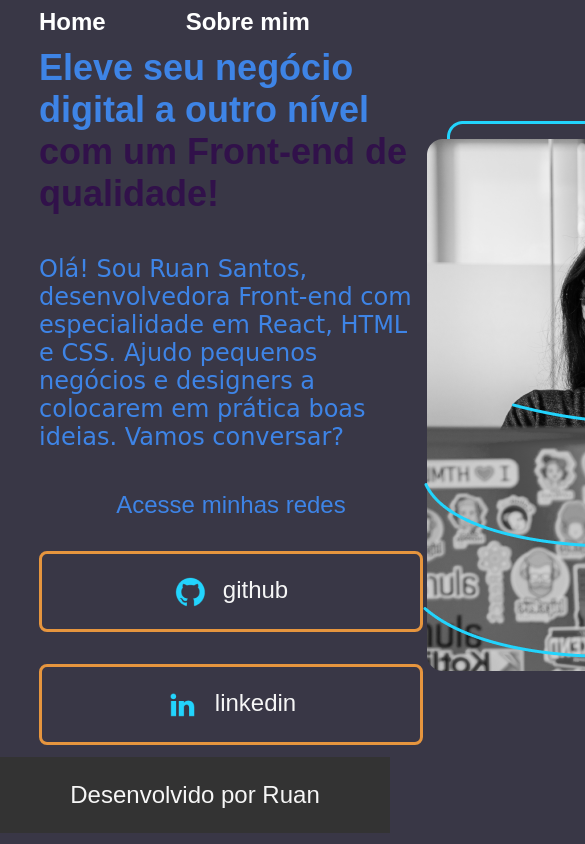
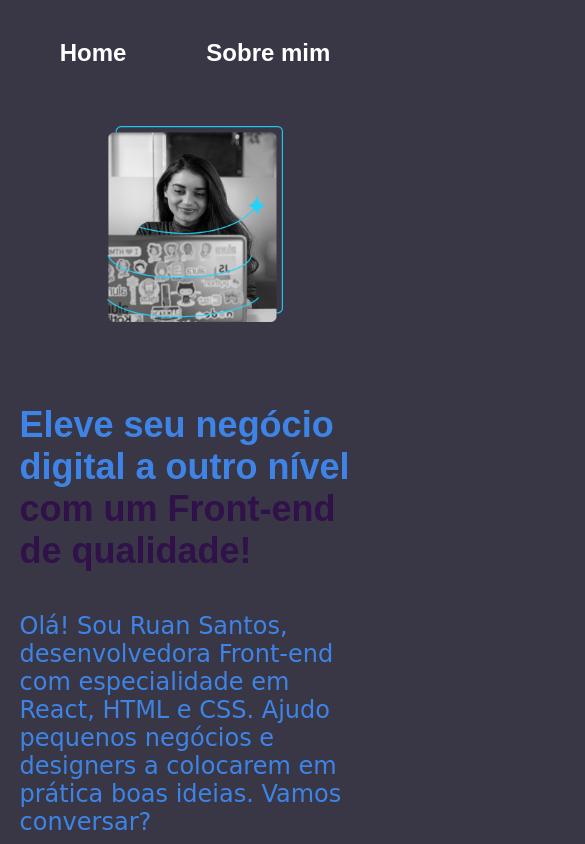
Before and after one commit to Dragon-de-coder/potifolio, a plain HTML site: page index.html in a window 390 px wide. Shown: the top 844 px of the page, 585 px wide, since content can reach past the window. Drawn offline with Linux system fonts and the light colour scheme; a web font is replaced by a local one.

Commit message:
versao3.0

```diff
--- a/estilos/style.css
+++ b/estilos/style.css
@@ -34,7 +34,7 @@ body {
 
 .menu-link {
     font-family: var(--fonte-primaria);
-    font-size: 24px;
+    font-size: 1.5rem;
     font-weight: 600;
       color: #ffffff;
       text-decoration: none;
@@ -43,7 +43,7 @@ body {
 
 .menu-link:hover {
     color: var(--cor-hover);
-    font-size: 23px;
+    font-size: 1.4rem;
 }
 
 .titulo-destaque {
@@ -55,27 +55,28 @@ body {
     display: flex;
     align-items: center;
     justify-content: space-between;
+    gap: 82px;
 }
 
 .apresentacao-texto {
-    width: 615px;
+    width: 50%;
     display: flex;
     flex-direction: column;
     gap: 40px;
 }
 
 .apresentacao-texto-titulo {
-    font-size: 36px;
+    font-size: 2.25rem;
     font-family: var(--fonte-primaria);
 }
 
 .paragrafo {
-    font-size: 24px;
+    font-size: 1.5rem;
     font-family: var(--fonte-secundaria);
 }
 
 .lista {
-    font-size: 24px;
+    font-size: 1.5rem;
     font-family: var(--fonte-secundaria);
 }
 
@@ -90,7 +91,7 @@ body {
 .subtitulo-links {
     font-family: var(--fonte-primaria);
     font-weight: 400;
-    font-size: 24px;
+    font-size: 1.5rem;
 }
 
 .link {
@@ -98,10 +99,10 @@ body {
     justify-content: center;
     gap: 16px;
     border: 3px solid var(--cor-secundaria);
-    width: 378px;
+    width: 50%;
     text-align: center;
     border-radius: 8px;
-    font-size: 24px;
+    font-size: 1.5rem;
     padding: 21.5px 0;
     text-decoration: none;
     color: #f6f6f6;
@@ -113,7 +114,11 @@ body {
     background-color: var(--cor-secundaria);
     padding: 3%;
     color: black;
-    font-size: 26px;
+    font-size: 1.625rem;
+}
+
+.imagen {
+    width: 50%;
 }
 
 .rodape  {
@@ -122,6 +127,25 @@ body {
     background-color: #333333;
     text-align: center;
     font-family: var(--fonte-primaria);
-    font-size: 24px;
+    font-size: 1.5rem;
     font-weight: 400;
 }
+
+@media (max-width: 1200px) {
+    .cabecalho {
+        padding: 10%;
+    }
+
+    .menu {
+        justify-content: center;
+    }
+
+    .apresentacao {
+        flex-direction: column-reverse;
+        padding: 5%;
+    }
+
+    .apresentacao-texto {
+        width: auto;
+    }
+}
--- a/index.html
+++ b/index.html
@@ -23,7 +23,7 @@
                 <a class="link" href="https://www.linkedin.com/"><img src="Assets-aula2-curso3-html-e-css-main/Assets-aula2-curso3-html-e-css-main/assets/linkedin.png" alt="logo linkedin">linkedin</a>
             </div>
         </section>
-        <img src="Assets-aula2-curso3-html-e-css-main/Assets-aula2-curso3-html-e-css-main/assets/Images.png" alt="deseho de um programador">
+        <img class="imagen" src="Assets-aula2-curso3-html-e-css-main/Assets-aula2-curso3-html-e-css-main/assets/Images.png" alt="deseho de um programador">
     </main>
     <footer class="rodape">
         <p>Desenvolvido por Ruan</p>
```
Also changed, not shown: about.html (+1 -1 lines).
